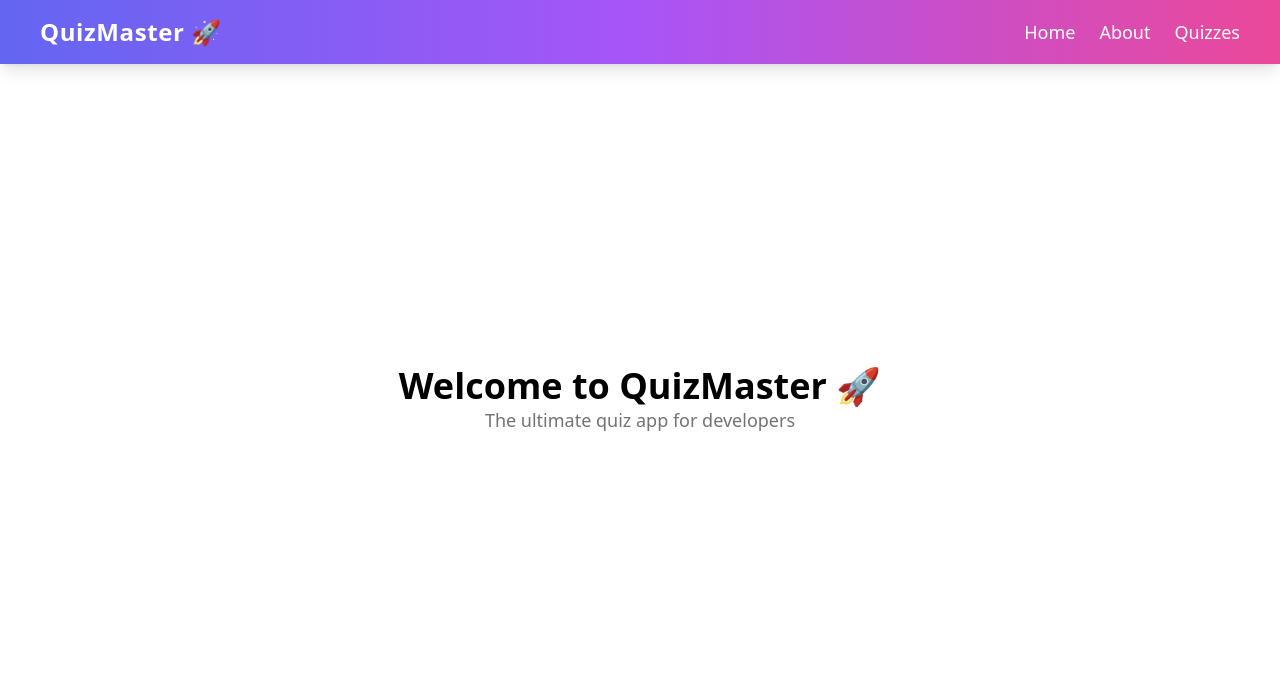
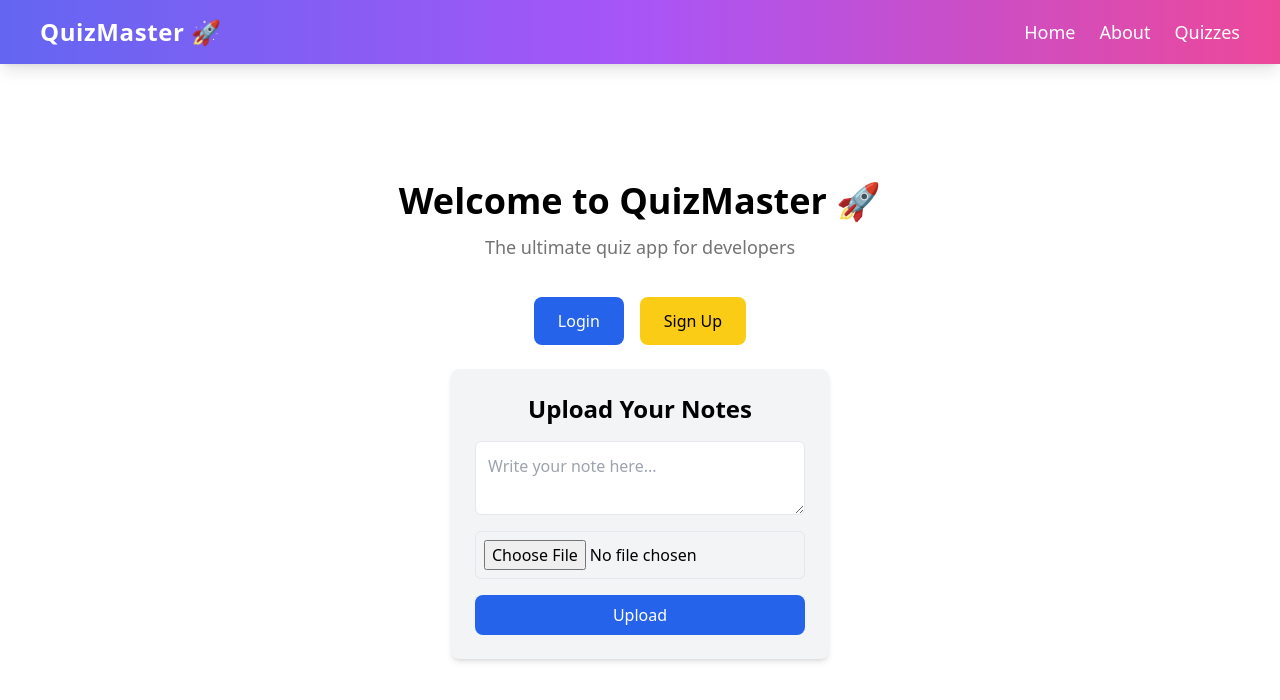
Before and after one commit to RenaudBernier/QuizTogether, a Next.js app in the folder quizapp/: page / in a window 1280 px wide. Shown: the top 700 px of the page. Built offline with nearby package versions, Linux system fonts and the light colour scheme.

Commit message:
fifth commit

```diff
--- /dev/null
+++ b/quizapp/components/NoteUploader.jsx
@@ -0,0 +1,68 @@
+"use client"; // If using Next.js App Router
+import { useState } from "react";
+
+export default function NotesUpload() {
+  const [file, setFile] = useState(null);
+  const [note, setNote] = useState("");
+
+  const handleFileChange = (event) => {
+    setFile(event.target.files[0]);
+  };
+
+  const handleNoteChange = (event) => {
+    setNote(event.target.value);
+  };
+
+  const handleUpload = async (event) => {
+    event.preventDefault();
+    if (!file && !note) return alert("Please upload a file or write a note.");
+
+    const formData = new FormData();
+    if (file) formData.append("file", file);
+    formData.append("note", note);
+
+    try {
+      const response = await fetch("/api/upload", {
+        method: "POST",
+        body: formData,
+      });
+
+      if (response.ok) {
+        alert("Note uploaded successfully!");
+        setFile(null);
+        setNote("");
+      } else {
+        alert("Upload failed.");
+      }
+    } catch (error) {
+      console.error("Error uploading note:", error);
+    }
+  };
+
+  return (
+    <section className="max-w-lg mx-auto p-6 bg-gray-100 dark:bg-gray-800 rounded-lg shadow-md my-6">
+      <h2 className="text-2xl font-bold mb-4 text-center text-black dark:text-white">
+        Upload Your Notes
+      </h2>
+      <form onSubmit={handleUpload} className="flex flex-col space-y-4">
+        <textarea
+          className="p-3 border rounded-md w-full dark:bg-gray-700 dark:text-white"
+          placeholder="Write your note here..."
+          value={note}
+          onChange={handleNoteChange}
+        ></textarea>
+        <input
+          type="file"
+          onChange={handleFileChange}
+          className="p-2 border rounded-md dark:bg-gray-700 dark:text-white"
+        />
+        <button
+          type="submit"
+          className="bg-blue-600 text-white py-2 px-4 rounded-lg hover:bg-blue-700"
+        >
+          Upload
+        </button>
+      </form>
+    </section>
+  );
+}
--- a/quizapp/src/app/page.js
+++ b/quizapp/src/app/page.js
@@ -1,13 +1,24 @@
+import Link from 'next/link';
+import NoteUploader from '../../components/NoteUploader';
+
 export default function Home() {
     return (
-<main className="flex justify-center items-center flex-col h-screen px-6 mx-auto">
-  <h1 className="text-4xl font-bold text-center text-black dark:text-white">
-    Welcome to QuizMaster 🚀
-  </h1>
-  <p className="text-lg text-center text-neutral-500 dark:text-neutral-400">
-    The ultimate quiz app for developers
-  </p>
-</main>
-
+        <main className="flex flex-col justify-center items-center min-h-screen text-center pt-16 mx-auto px-6">
+          <h1 className="text-4xl font-bold text-black dark:text-white">
+            Welcome to QuizMaster 🚀
+          </h1>
+          <p className="text-lg text-neutral-500 dark:text-neutral-400 mb-6 py-3">
+            The ultimate quiz app for developers
+          </p>
+          <div className="flex space-x-4">
+            <Link href="/login" className="bg-blue-600 text-white px-6 py-3 rounded-lg hover:bg-blue-700">
+                Login
+            </Link>
+            <Link href="/signup" className="bg-yellow-400 text-black px-6 py-3 rounded-lg hover:bg-yellow-500">
+                Sign Up
+            </Link>
+          </div>
+          <NoteUploader />
+        </main>
     );
   }
```
